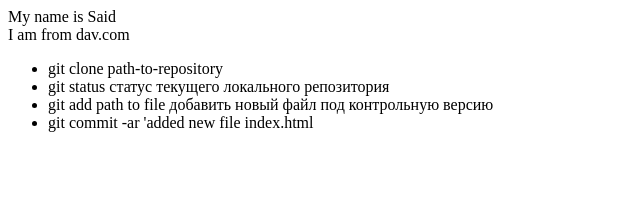
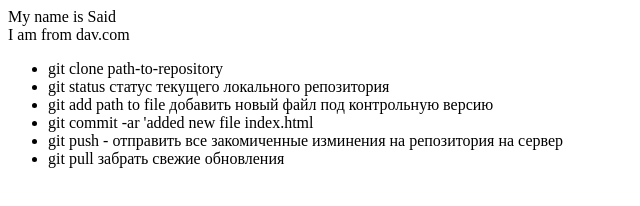
Before and after one commit to Said-Valc/git-lesson, a plain HTML site: page index.html in a window 1280 px wide. Shown: the whole page, without its empty margins (0-640 px from the left). Drawn offline with Linux system fonts and the light colour scheme.

Commit message:
added push pull instraction to html

```diff
--- a/index.html
+++ b/index.html
@@ -9,5 +9,7 @@
 		<li>git status статус текущего локального репозитория</li>
 		<li>git add path to file добавить новый файл под контрольную версию</li>
 		<li>git commit -ar 'added new file index.html</li>
+		<li>git push - отправить все закомиченные изминения на репозитория на сервер</li>
+		<li>git pull забрать свежие обновления</li>
 	</ul>
 </div>
```
